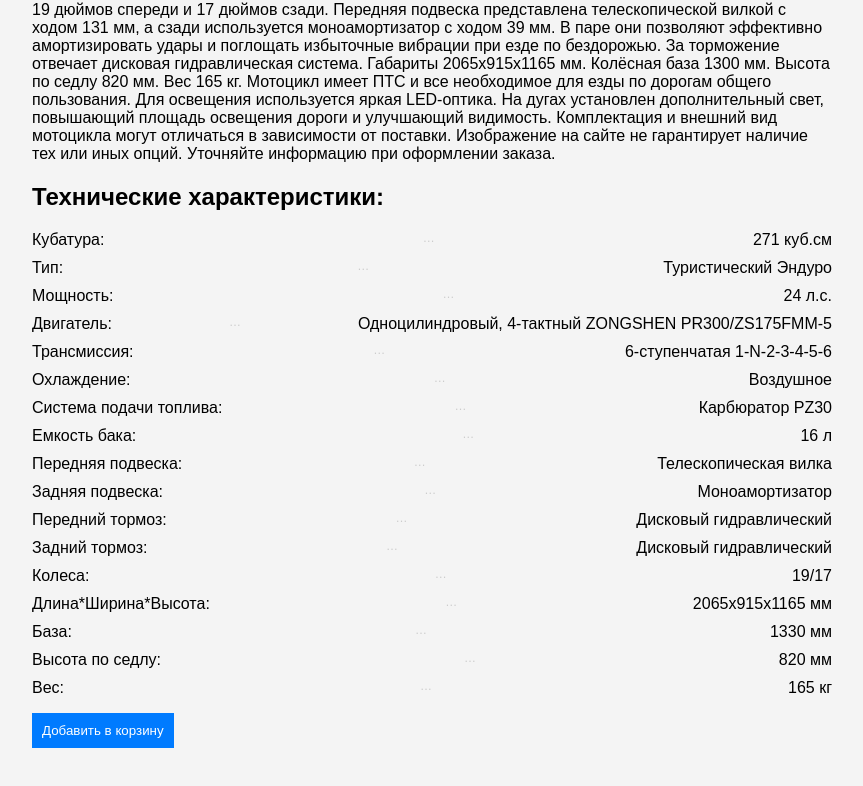
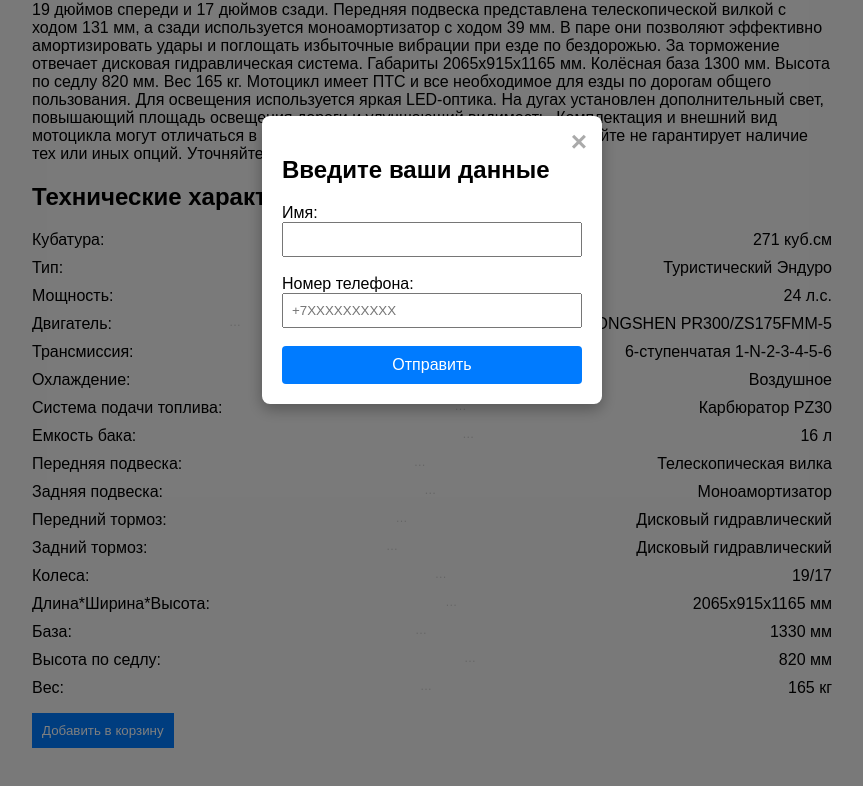
Before and after one commit to DANUTELLAaa/siteForJs, a plain HTML site: page index.html in a window 1280 px wide. Both pictures are taken after a click on the button "Добавить в корзину". Shown: the part 807-1593 px from the top of the page, without its empty margins (208-1071 px from the left). Drawn offline with Linux system fonts and the light colour scheme.

Commit message:
add form

```diff
--- a/index.html
+++ b/index.html
@@ -127,6 +127,25 @@
 
     <button class="add-to-cart-btn">Добавить в корзину</button>
   </div>
+
+
+  <!-- Модальное окно -->
+<div id="modal" class="modal">
+  <div class="modal-content">
+    <span class="close-btn">&times;</span>
+    <h2>Введите ваши данные</h2>
+    <form id="order-form">
+      <label for="name">Имя:</label><br>
+      <input type="text" id="name" name="name" required><br><br>
+
+      <label for="phone">Номер телефона:</label><br>
+      <input type="tel" id="phone" name="phone" pattern="^\+?\d{10,15}$" placeholder="+7XXXXXXXXXX" required><br><br>
+
+      <button type="submit">Отправить</button>
+    </form>
+  </div>
+</div>
+
   <script src="script.js"></script>
 </body>
 </html>
--- a/script.js
+++ b/script.js
@@ -36,3 +36,48 @@ document.addEventListener('DOMContentLoaded', () => {
     name.appendChild(tooltip);
   });
 });
+
+
+document.addEventListener('DOMContentLoaded', () => {
+  const modal = document.getElementById('modal');
+  const addToCartBtn = document.querySelector('.add-to-cart-btn');
+  const closeBtn = document.querySelector('.close-btn');
+  const orderForm = document.getElementById('order-form');
+
+  // Открыть модальное окно при клике на кнопку
+  addToCartBtn.addEventListener('click', () => {
+    modal.style.display = 'block';
+  });
+
+  // Закрыть модальное окно при клике на крестик
+  closeBtn.addEventListener('click', () => {
+    modal.style.display = 'none';
+  });
+
+  // Закрыть модальное окно при клике вне контента
+  window.addEventListener('click', (event) => {
+    if (event.target === modal) {
+      modal.style.display = 'none';
+    }
+  });
+
+  // Обработка отправки формы
+  orderForm.addEventListener('submit', (e) => {
+    e.preventDefault();
+
+    const name = orderForm.name.value.trim();
+    const phone = orderForm.phone.value.trim();
+
+    if (name === '' || phone === '') {
+      alert('Пожалуйста, заполните все поля.');
+      return;
+    }
+
+    // Здесь можно добавить отправку данных на сервер или другую логику
+    alert(`Спасибо, ${name}! Ваш заказ принят. Мы свяжемся с вами по номеру ${phone}.`);
+
+    // Закрыть модальное окно и очистить форму
+    modal.style.display = 'none';
+    orderForm.reset();
+  });
+});
--- a/style.css
+++ b/style.css
@@ -120,3 +120,64 @@ body {
   .spec-name:hover .tooltip {
     visibility: visible;
   }
+
+
+  .modal {
+    display: none; /* Скрыто по умолчанию */
+    position: fixed;
+    z-index: 1000; /* Поверх всего */
+    left: 0;
+    top: 0;
+    width: 100%;
+    height: 100%;
+    overflow: auto;
+    background-color: rgba(0,0,0,0.5); /* Полупрозрачный фон */
+  }
+
+  /* Контент модального окна */
+  .modal-content {
+    background-color: #fff;
+    margin: 10% auto; /* Центрирование по вертикали и горизонтали */
+    padding: 20px;
+    border-radius: 8px;
+    width: 300px;
+    box-shadow: 0 5px 15px rgba(0,0,0,0.3);
+    position: relative;
+  }
+
+  /* Кнопка закрытия */
+  .close-btn {
+    color: #aaa;
+    position: absolute;
+    top: 10px;
+    right: 15px;
+    font-size: 28px;
+    font-weight: bold;
+    cursor: pointer;
+  }
+
+  .close-btn:hover {
+    color: #000;
+  }
+
+  /* Стили для формы */
+  input[type="text"], input[type="tel"] {
+    width: 100%;
+    padding: 8px;
+    box-sizing: border-box;
+  }
+
+  button[type="submit"] {
+    background-color: #007bff;
+    color: white;
+    border: none;
+    padding: 10px;
+    width: 100%;
+    cursor: pointer;
+    font-size: 16px;
+    border-radius: 4px;
+  }
+
+  button[type="submit"]:hover {
+    background-color: #0056b3;
+  }
```
